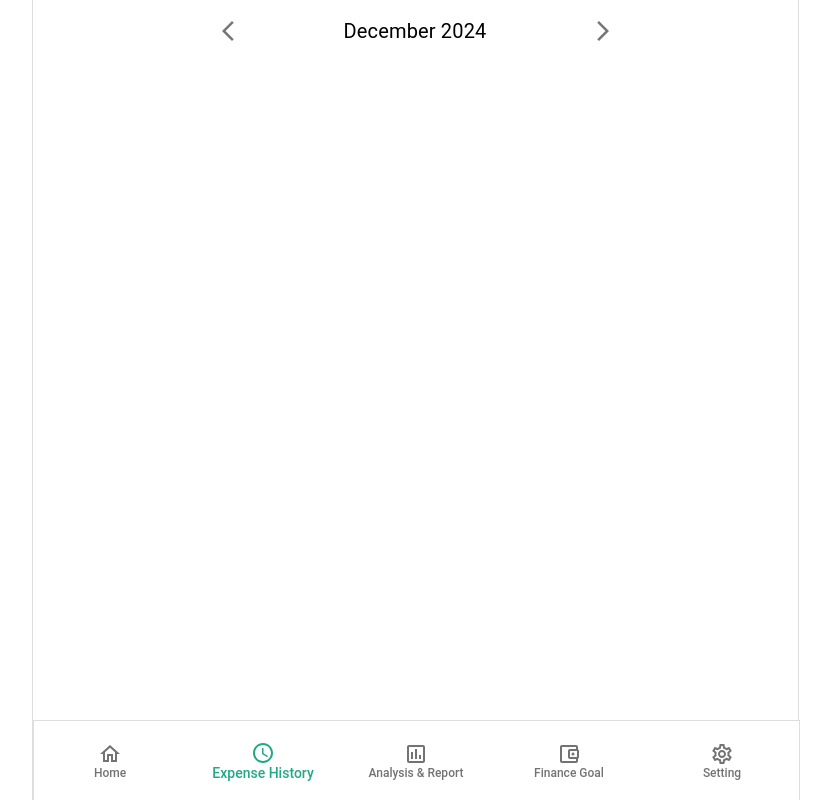
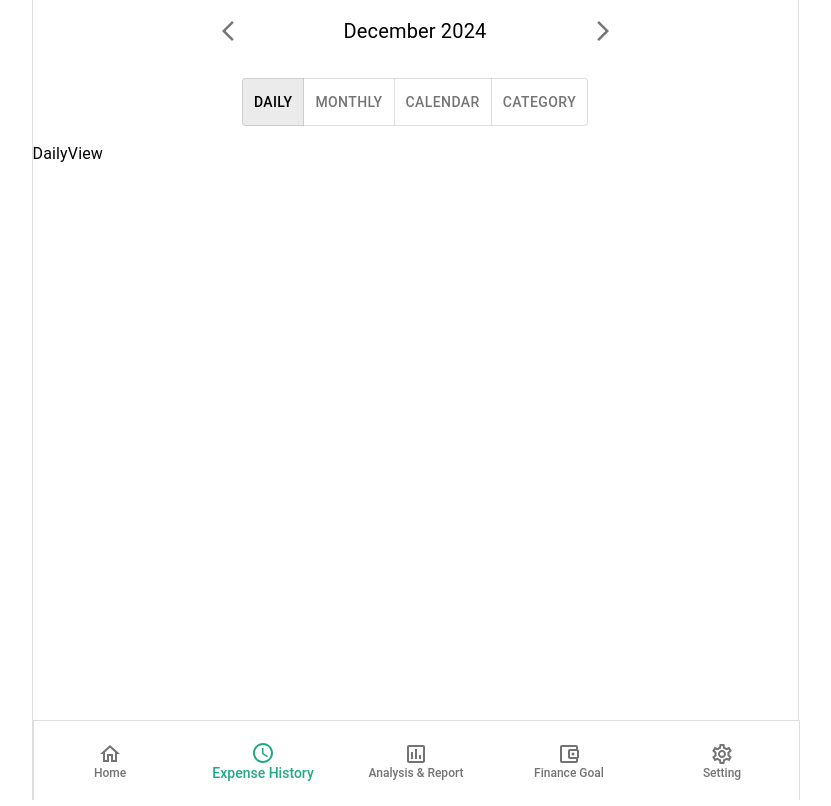
Before and after one commit to hyeonahc/finance-tracker, a React (Vite) app in the folder apps/web/: page /expense-history in a window 1280 px wide. Shown: the whole page, without its empty margins (225-1056 px from the left). Built offline with nearby package versions, Linux system fonts and the light colour scheme; no server answers; sample sign-in values are in the browser's storage.

Commit message:
Create ViewOptions and related view components

```diff
--- /dev/null
+++ b/apps/web/src/components/ViewOptions.tsx
@@ -0,0 +1,44 @@
+import { Box, ToggleButton, ToggleButtonGroup } from "@mui/material";
+import { useState } from "react";
+
+interface ViewOptionsProps {
+  onViewChange: (view: string) => void;
+}
+
+export default function ViewOptions({ onViewChange }: ViewOptionsProps) {
+  const [view, setView] = useState("daily");
+
+  const handleViewChange = (
+    _event: React.MouseEvent<HTMLElement>,
+    newView: null | string,
+  ) => {
+    if (newView) {
+      setView(newView);
+      onViewChange(newView);
+    }
+  };
+
+  return (
+    <Box display="flex" justifyContent="center" mb={2}>
+      <ToggleButtonGroup
+        aria-label="View Options"
+        exclusive
+        onChange={handleViewChange}
+        value={view}
+      >
+        <ToggleButton aria-label="Daily View" value="daily">
+          Daily
+        </ToggleButton>
+        <ToggleButton aria-label="Monthly View" value="monthly">
+          Monthly
+        </ToggleButton>
+        <ToggleButton aria-label="Calendar View" value="calendar">
+          Calendar
+        </ToggleButton>
+        <ToggleButton aria-label="Category View" value="category">
+          Category
+        </ToggleButton>
+      </ToggleButtonGroup>
+    </Box>
+  );
+}
--- /dev/null
+++ b/apps/web/src/components/views/CalendarView.tsx
@@ -0,0 +1,3 @@
+export default function CalendarView() {
+  return <div>CalendarView</div>;
+}
--- /dev/null
+++ b/apps/web/src/components/views/CategoryView.tsx
@@ -0,0 +1,3 @@
+export default function CategoryView() {
+  return <div>CategoryView</div>;
+}
--- /dev/null
+++ b/apps/web/src/components/views/DailyView.tsx
@@ -0,0 +1,3 @@
+export default function DailyView() {
+  return <div>DailyView</div>;
+}
--- /dev/null
+++ b/apps/web/src/components/views/MonthlyView.tsx
@@ -0,0 +1,3 @@
+export default function MonthlyView() {
+  return <div>MonthlyView</div>;
+}
--- a/apps/web/src/pages/ExpenseHistory.tsx
+++ b/apps/web/src/pages/ExpenseHistory.tsx
@@ -1,10 +1,29 @@
+import ViewOptions from "@components/ViewOptions";
 import YearMonthPicker from "@components/YearMonthPicker";
+import CalendarView from "@components/views/CalendarView";
+import CategoryView from "@components/views/CategoryView";
+import DailyView from "@components/views/DailyView";
+import MonthlyView from "@components/views/MonthlyView";
 import { Box } from "@mui/material";
+import { useState } from "react";
 
 export default function ExpenseHistory() {
+  const [selectedView, setSelectedView] = useState("daily");
+
+  const handleViewChange = (view: string) => {
+    setSelectedView(view);
+  };
+
   return (
     <Box>
       <YearMonthPicker displayMode="monthYear" />
+      <ViewOptions onViewChange={handleViewChange} />
+      <Box mt={2}>
+        {selectedView === "daily" && <DailyView />}
+        {selectedView === "monthly" && <MonthlyView />}
+        {selectedView === "calendar" && <CalendarView />}
+        {selectedView === "category" && <CategoryView />}
+      </Box>
     </Box>
   );
 }
```
